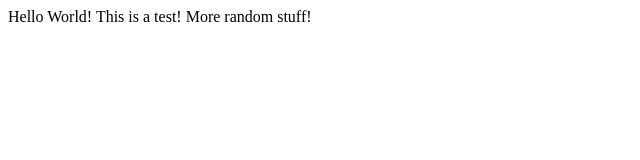
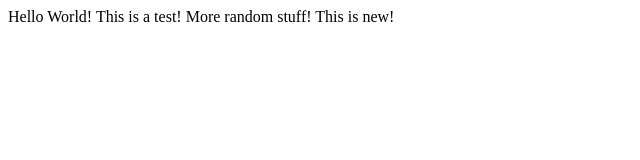
Before and after one commit to MuntakaHelali/SlackBot, a plain HTML site: page git_tst/index.html in a window 1280 px wide. Shown: the full height of the page, 0-640 px from the left. Drawn offline with Linux system fonts and the light colour scheme.

Commit message:
resolved merge conflict by incorporating both branches

```diff
--- a/git_tst/index.html
+++ b/git_tst/index.html
@@ -10,5 +10,6 @@
 Hello World!
 This is a test!
 More random stuff!
-<body>
+This is new!
+</body>
 </html>
```
